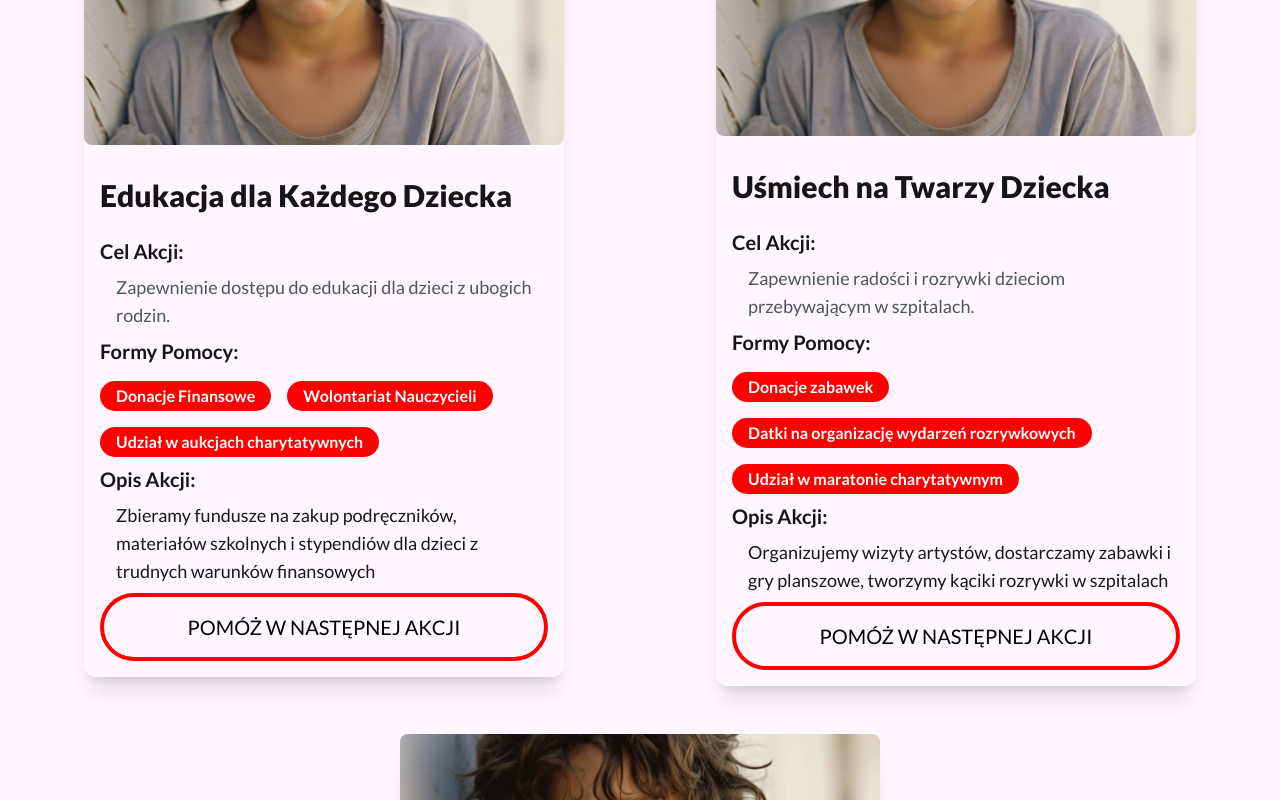
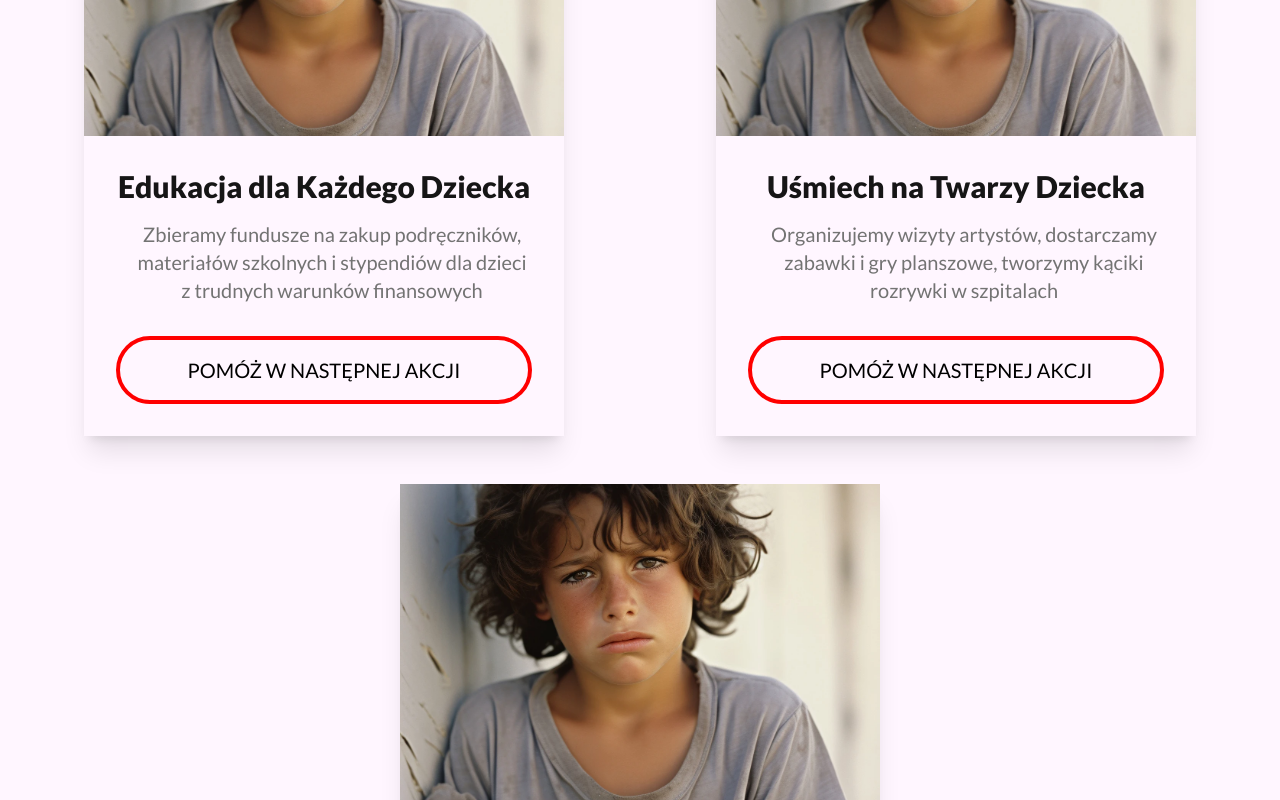
Before and after one commit to k0wal45/mali-czarodzieje, a React (Create React App) app: page / in a window 1280 px wide. Shown: the part 2140-2940 px from the top of the page. Built offline with nearby package versions, Linux system fonts and the light colour scheme; the HTML template or start-up script is replaced by a standard one; a web font is replaced by a local one.

Commit message:
router update + path update

```diff
--- a/src/App.js
+++ b/src/App.js
@@ -4,6 +4,7 @@ import NotFound from './pages/NotFound';
 import Contact from './pages/Contact';
 import Navbar from './components/Navbar';
 import Footer from './components/Footer';
+import Programy from './pages/Programy';
 import ScrollToHashElement from './components/ScrollToHashElement';
 
 function App() {
@@ -14,6 +15,7 @@ function App() {
         <Routes>
           <Route path='/' element={<Home />}/>
           <Route path='/kontakt' element={<Contact />}/>
+          <Route path='/programy' element={<Programy />}/>
           <Route path='/*' element={<NotFound />}/>
           <Route path='/notfound' element={<NotFound />}/>
         </Routes>
--- a/src/components/Navbar.jsx
+++ b/src/components/Navbar.jsx
@@ -12,7 +12,7 @@ const Navbar = () => {
           </div>
           <ul className="menu menu-sm dropdown-content mt-3 z-[1] p-2 shadow bg-base-100 rounded-box w-52 text-black ">
             <li><Link to='/#onas'>O Nas</Link></li>
-            <li><Link to='/#programy'>Programy</Link></li>
+            <li><Link to='/programy'>Programy</Link></li>
             <li><Link to='/#akutalnosci'>Aktualności</Link></li>
             <Link to='/kontakt' className="btn font-lato-bold text-sm bg-white text-black rounded-full">Skontaktuj się</Link>
           </ul>
@@ -24,7 +24,7 @@ const Navbar = () => {
       <div className="navbar-center hidden lg:flex">
         <ul className="menu menu-horizontal px-1 text-xl">
           <li><Link to='/#onas'>O Nas</Link></li>
-          <li><Link to='/#programy'>Programy</Link></li>
+          <li><Link to='/programy'>Programy</Link></li>
           <li><Link to='/#akutalnosci'>Aktualności</Link></li>
         </ul>
       </div>
--- a/src/components/ProgramCard.jsx
+++ b/src/components/ProgramCard.jsx
@@ -1,26 +1,15 @@
 import { Link } from 'react-router-dom'
 
-const ProgramCard = ({photo, title, goal, form, desc}) => {
+const ProgramCard = ({photo, title, desc}) => {
   return (
-    <li className="flex flex-col rounded-xl shadow-xl w-[30rem]" key={title}>
-      <img src={photo} alt="" className="aspect-[3/2] object-cover rounded-lg" />
-      <div className="flex flex-col p-4 gap-2">
-        <h3 className="text-3xl font-lato-black py-4">{title}</h3>
-        <span className="font-lato-bold text-xl">Cel Akcji:</span>
-        <p className="font-lato text-lg text-gray-600 pl-4 ">{goal}.</p>
-        <span className="font-lato-bold text-xl">Formy Pomocy:</span>
+    <li className="flex flex-col shadow-xl w-[30rem]" key={title}>
+      <img src={photo} alt="" className="aspect-[3/2] object-cover" />
+      <div className="flex flex-col p-8 gap-4 justify-center text-center">
+        <h3 className="text-3xl font-lato-black">{title}</h3>
 
-        <ul className="flex gap-4 flex-wrap max-w-full pt-2">
-          {
-            form.map((item) => (
-              <li key={item} className="rounded-full px-4 py-[3px] bg-primary text-white font-lato-bold">{item}</li>
-            ))
-          }
-        </ul>
-        <span className="font-lato-bold text-xl">Opis Akcji:</span>
-        <p className="font-lato text-lg text-neutral-900 pl-4 ">{desc}</p>
+        <p className="font-lato text-xl text-neutral-500 pl-4 ">{desc}</p>
 
-        <Link to='/kontakt' className=' p-4 rounded-full border-4 border-primary text-black text-xl uppercase text-center '>Pomóż w następnej akcji</Link>
+        <Link to='/kontakt' className='mt-4 p-4 rounded-full border-4 border-primary text-black text-xl uppercase text-center '>Pomóż w następnej akcji</Link>
 
 
       </div>
--- a/src/components/Recent.jsx
+++ b/src/components/Recent.jsx
@@ -14,22 +14,16 @@ const Recent = () => {
         <ProgramCard
           title='Edukacja dla Każdego Dziecka'
           photo={child1}
-          goal='Zapewnienie dostępu do edukacji dla dzieci z ubogich rodzin'
-          form={['Donacje Finansowe', 'Wolontariat Nauczycieli', 'Udział w aukcjach charytatywnych']}
           desc='Zbieramy fundusze na zakup podręczników, materiałów szkolnych i stypendiów dla dzieci z trudnych warunków finansowych'
         />
         <ProgramCard
           title='Uśmiech na Twarzy Dziecka'
           photo={child1}
-          goal='Zapewnienie radości i rozrywki dzieciom przebywającym w szpitalach'
-          form={['Donacje zabawek', 'Datki na organizację wydarzeń rozrywkowych', 'Udział w maratonie charytatywnym']}
           desc='Organizujemy wizyty artystów, dostarczamy zabawki i gry planszowe, tworzymy kąciki rozrywki w szpitalach'
         />
         <ProgramCard
           title='Zdrowie od Początku'
           photo={child1}
-          goal='Poprawa opieki zdrowotnej dla noworodków i małych dzieci'
-          form={['Datki na sprzęt medyczny', 'Wolontariat w placówkach zdrowia', 'Udział w akcjach informacyjnych']}
           desc='Zakup sprzętu medycznego, organizacja szkoleń dla personelu medycznego, wsparcie programów szczepień'
         />
 
--- a/src/index.css
+++ b/src/index.css
@@ -44,6 +44,10 @@ body, html {
 	background: url(./assets/img/bg.webp) fixed center center/cover;
 }
 
+.bg-program {
+	background: url(./assets/img/program.webp) fixed right center/cover;
+}
+
 .bg-display {
 	background: url(./assets/img/bgred.webp) fixed center center/cover;
 }
--- /dev/null
+++ b/src/pages/Programy.jsx
@@ -0,0 +1,29 @@
+import React from 'react'
+import { Link } from 'react-router-dom'
+
+
+const Programy = () => {
+  return (
+    <main className="max-w-screen overflow-x-hidden">
+      <section className="flex flex-col lg:flex-row gap-8 justify-center items-center p-4 py-32 bg-program text-white">
+        <div className="flex flex-col gap-8 justify-center items-start lg:max-w-[50vw]">
+          <h1 className="text-6xl lg:text-8xl font-lato-bold">Dla nich to dużo znaczy</h1>
+          <p className="text-xl lg:text-2xl lg:w-2/3">Twoje wsparcie dla nich to nieoceniona wartość. Dla nich to ogromne wsparcie. Dziękujemy!</p>
+          <div className="flex justify-start lg:justify-center items-start gap-8 flex-wrap">
+            <Link to='/kontakt' className="btn rounded-full text-xl font-lato-bold">Podaruj potrzebującym</Link>
+            <Link to='/#onas' className="btn btn-outline border-white rounded-full text-white text-xl font-lato-bold">Dowiedz się więcej o fundacji</Link>
+          </div>
+        </div>
+        <div className=" w-[10vw]"></div>
+      </section>
+
+      <section className="flex justify-center items-center flex-col gap-8 p-4 py-24">
+        <h2 className="text-5xl font-lato-black">Możesz pomóc dzieciom wspomagając naszą <span className="text-primary">fundacje</span></h2>
+      </section>
+
+    </main>
+
+  )
+}
+
+export default Programy
```
Also changed, not shown: src/assets/img/program.webp (added).
